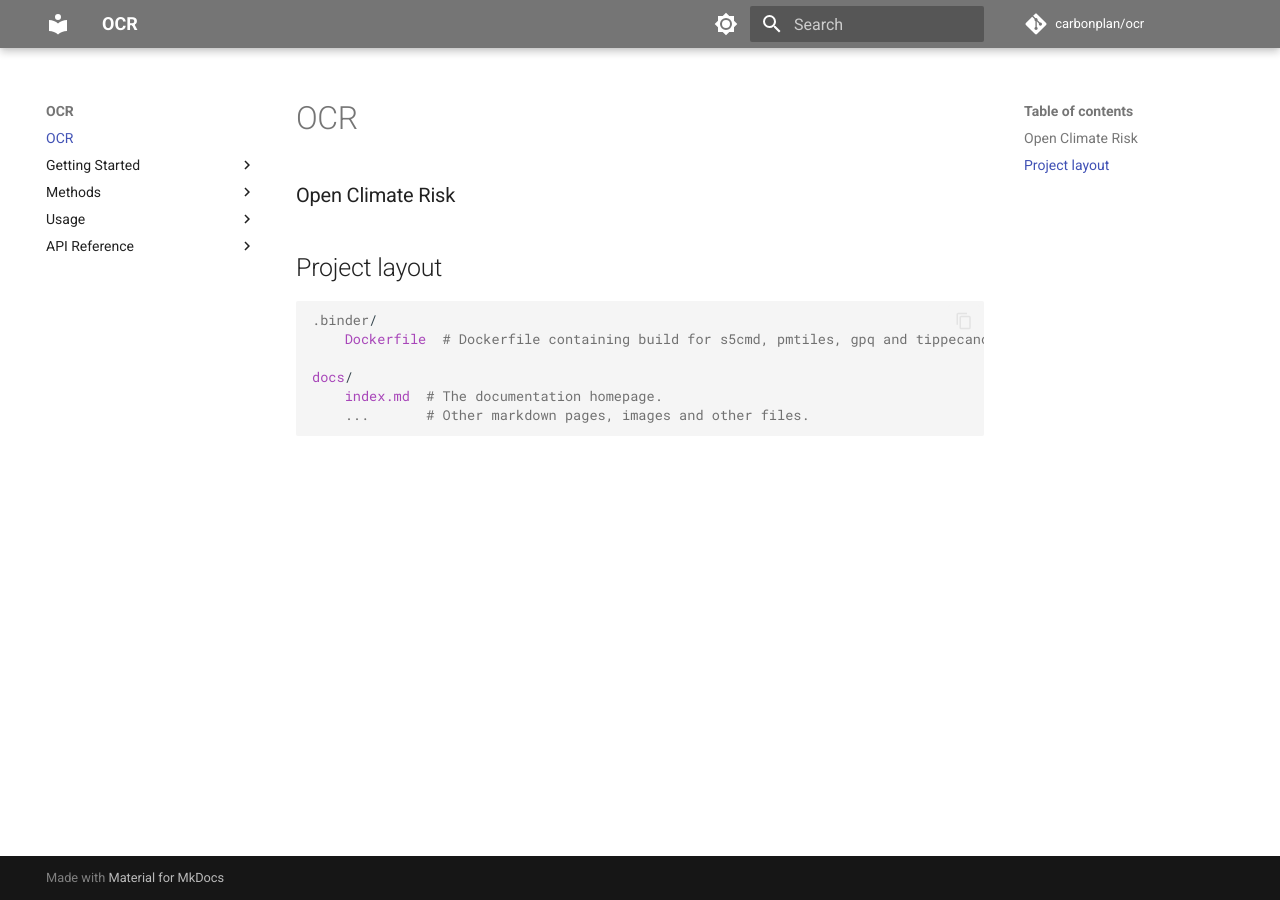
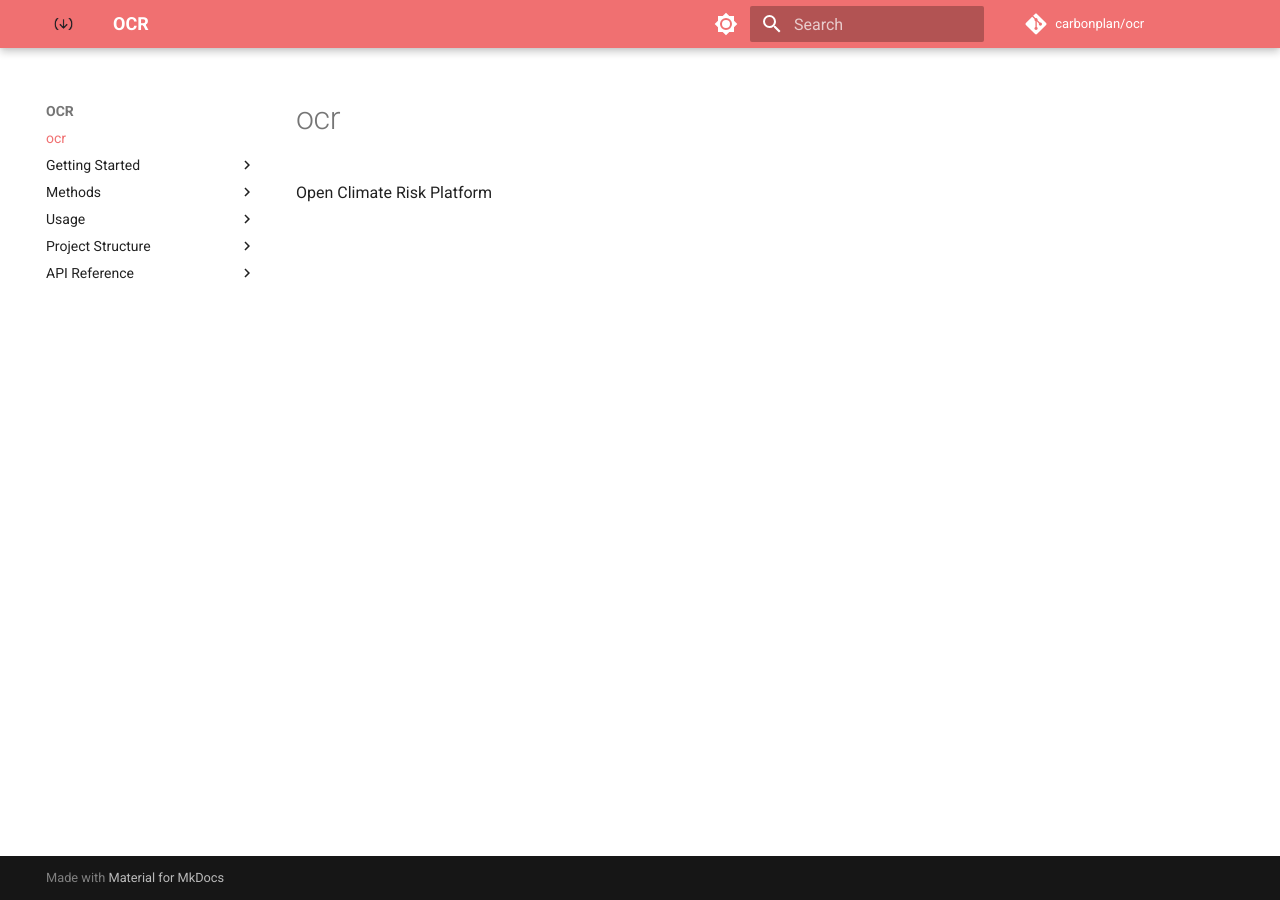
Before and after one commit to carbonplan/ocr, an MkDocs documentation site: the page built from docs/index.md, in a window 1280 px wide. Built offline with MkDocs 1.6.1 and Material for MkDocs 9.7.7, drawn with Linux system fonts in a browser that asks for light colours; comment, search, counter and statistics services are not loaded.

```diff
--- a/docs/index.md
+++ b/docs/index.md
@@ -1,19 +1,3 @@
-# OCR
+# ocr
 
-### Open Climate Risk
-
-<!-- ## Commands
-
-* `mkdocs new [dir-name]` - Create a new project.
-* `mkdocs serve` - Start the live-reloading docs server.
-* `mkdocs build` - Build the documentation site.
-* `mkdocs -h` - Print help message and exit. -->
-
-## Project layout
-
-    .binder/
-        Dockerfile  # Dockerfile containing build for s5cmd, pmtiles, gpq and tippecanoe
-
-    docs/
-        index.md  # The documentation homepage.
-        ...       # Other markdown pages, images and other files.
+Open Climate Risk Platform
--- /dev/null
+++ b/docs/overrides/extra.css
@@ -0,0 +1,9 @@
+:root,
+[data-md-color-scheme="default-light"] {
+  --md-primary-fg-color: #f07071;
+  --md-default-fg-color: #ebebec;
+}
+[data-md-color-scheme="default-dark"] {
+  --md-primary-fg-color: #f07071;
+  --md-default-fg-color: #f07071;
+}
--- a/mkdocs.yml
+++ b/mkdocs.yml
@@ -16,6 +16,8 @@
       - methods/fire_risk.md
   - Usage:
       - usage/data_pipeline.md
+  - Project Structure:
+      - layout/project_structure.md
   - API Reference:
       - api.md
 
@@ -23,18 +25,18 @@
   language: en
   name: material
   custom_dir: docs/overrides
+  logo: assets/monogram-dark-cropped.png
   palette:
     # Palette toggle for light mode
     - media: "(prefers-color-scheme: light)"
-      primary: grey
+      primary: default-dark
       toggle:
         icon: material/brightness-7
         name: Switch to dark mode
 
-    # Palette toggle for dark mode
     - media: "(prefers-color-scheme: dark)"
       scheme: slate
-      primary: grey
+      primary: default-dark
       toggle:
         icon: material/brightness-4
         name: Switch to system preference
@@ -52,11 +54,9 @@
     - search.suggest
     - search.share
 
-# extra_css:
-#   - overrides/stylesheets/extra.css
+extra_css:
+  - overrides/extra.css
 
 markdown_extensions:
-  - codehilite:
-      guess_lang: true
   - toc:
       permalink: true
--- a/pyproject.toml
+++ b/pyproject.toml
@@ -205,5 +205,4 @@
 docs = [
     "mkdocs>=1.6.1",
     "mkdocs-material>=9.6.14",
-
 ]
```
Also changed, not shown: README.md (+0 -9 lines), docs/layout/project_structure.md (added, +25 -0 lines), docs/usage/data_pipeline.md (+5 -0 lines), docs/assets/monogram-dark-cropped.png (added), docs/assets/monogram-light-cropped.png (added).
